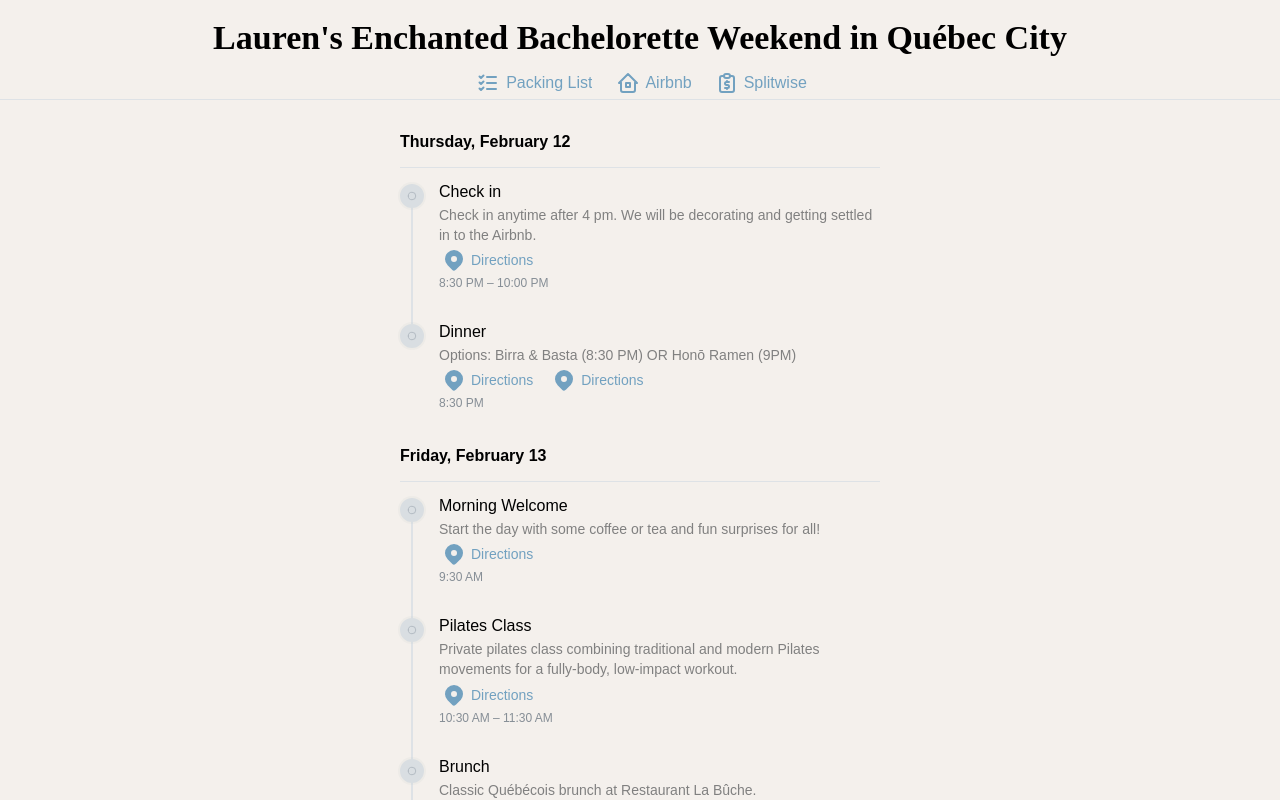
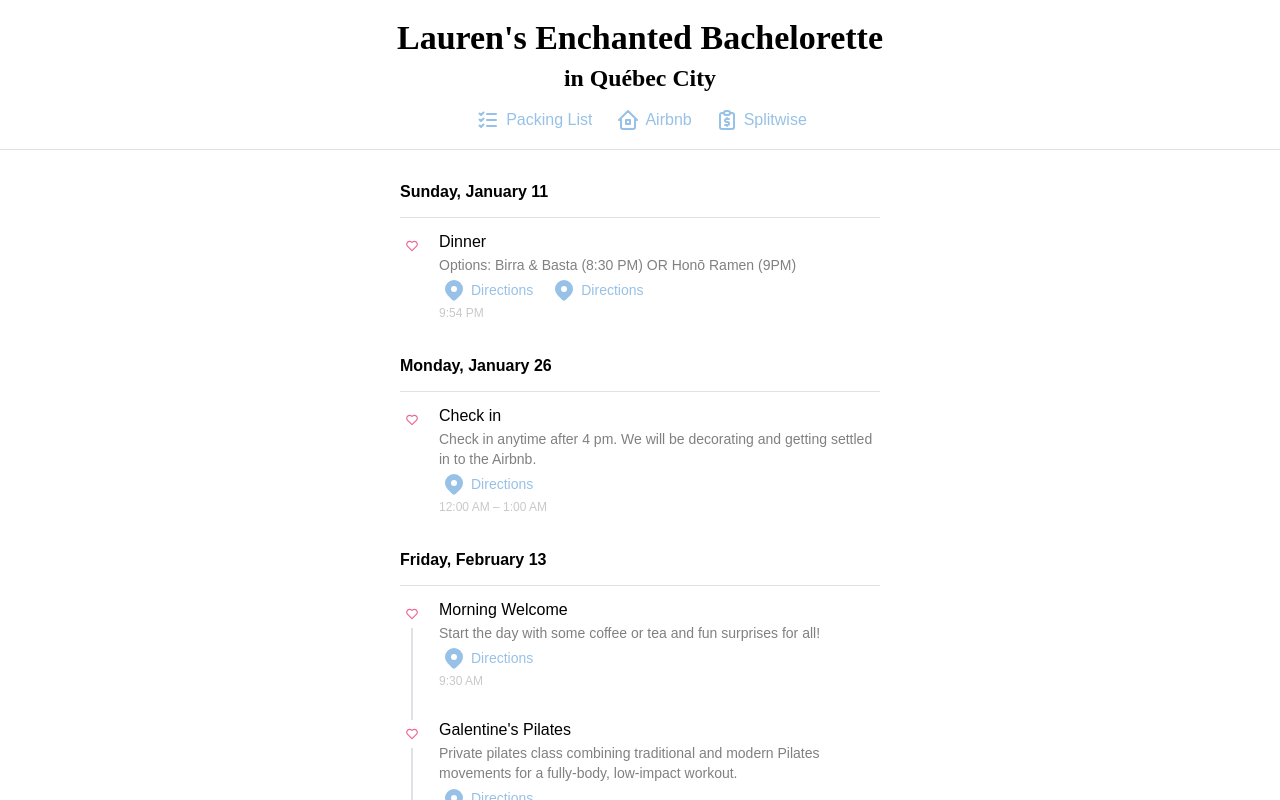
Before and after one commit to hfitzsim/bach-itinerary, a React (Vite) app: page / in a window 1280 px wide. Shown: the top 800 px of the page. Built offline with nearby package versions, Linux system fonts and the light colour scheme; a web font is replaced by a local one.

Commit message:
dim events after the day has past; scroll to current event

```diff
--- a/src/App.tsx
+++ b/src/App.tsx
@@ -12,12 +12,14 @@ import {
 	Text,
 	Button,
 } from '@mantine/core';
-import { useHeadroom, useMediaQuery, useDisclosure } from '@mantine/hooks';
+import { useHeadroom, useDisclosure } from '@mantine/hooks';
 import { theme } from './theme.ts';
 import { LivingTimelineByDay } from './Timeline.tsx';
 import PackingList from './PackingList.tsx';
 import { type TimelineItem } from './types.ts';
 import { IconHome2, IconReportMoney, IconListCheck } from '@tabler/icons-react';
+import { useRef, useEffect, useMemo } from 'react';
+import { useNow } from './useNow.tsx';
 
 const timelineItems: TimelineItem[] = [
 	{
@@ -26,8 +28,8 @@ const timelineItems: TimelineItem[] = [
 		description:
 			'Check in anytime after 4 pm. We will be decorating and getting settled in to the Airbnb.',
 		links: ['https://maps.app.goo.gl/TKJe7DBX2pWaj56S7'],
-		start: new Date('2026-02-12T20:30:00'),
-		end: new Date('2026-02-12T22:00:00'),
+		start: new Date('2026-01-26T00:00:00'),
+		end: new Date('2026-01-26T01:00:00'),
 	},
 	{
 		id: 'dinner1',
@@ -37,7 +39,7 @@ const timelineItems: TimelineItem[] = [
 			'https://maps.app.goo.gl/mHJ2S8JdZtpZcN8k8',
 			'https://maps.app.goo.gl/uMog82nuZCyvF8kC7',
 		],
-		start: new Date('2026-02-12T20:30:00'),
+		start: new Date(),
 	},
 	{
 		id: 'welcome',
@@ -48,7 +50,7 @@ const timelineItems: TimelineItem[] = [
 	},
 	{
 		id: 'exercise',
-		title: 'Pilates Class',
+		title: `Galentine's Pilates`,
 		description: `Private pilates class combining traditional and modern Pilates movements for a fully-body, low-impact workout.`,
 		links: ['https://maps.app.goo.gl/iFygjU11LSGDaoty6'],
 		start: new Date('2026-02-13T10:30:00'),
@@ -73,7 +75,7 @@ const timelineItems: TimelineItem[] = [
 		id: 'spa',
 		title: 'Nordic Spa Thermal Experience',
 		description:
-			'Enjoy a rejuvenating journey through varying temperatures. Bring a swimsuit, sandals, a reusable water bottle, and waterproof bag.',
+			'Enjoy a rejuvenating journey through varying temperatures at Strøm Spa. Bring a swimsuit, sandals, a reusable water bottle, and waterproof bag.',
 		links: ['https://maps.app.goo.gl/YhWHS587rtTciA9i6'],
 		start: new Date('2026-02-13T15:00:00'),
 	},
@@ -82,7 +84,7 @@ const timelineItems: TimelineItem[] = [
 		title: 'Game Night, Pizza, and Olympic Skating',
 		description: `Get ready for some fun and a cozy night in! There'll be games, pizza, and olympic skating.`,
 		links: ['https://maps.app.goo.gl/TKJe7DBX2pWaj56S7'],
-		start: new Date('2026-02-13T17:30:00'),
+		start: new Date('2026-02-13T18:00:00'),
 	},
 	{
 		id: 'croissants',
@@ -96,7 +98,7 @@ const timelineItems: TimelineItem[] = [
 		title: 'Explore the Carnaval Activities',
 		description:
 			'From Francophonie Park to the Ice Sculptures, take in the sights and sounds of the Carnival.',
-		links: ['https://maps.app.goo.gl/61rxFLSfSBYgwPxZ6'],
+		links: ['https://maps.app.goo.gl/bzQrosUBGjutZLHP9'],
 		start: new Date('2026-02-14T11:00:00'),
 		end: new Date('2026-02-14T13:30:00'),
 	},
@@ -125,7 +127,7 @@ const timelineItems: TimelineItem[] = [
 	},
 	{
 		id: 'irish_bar',
-		title: 'Galentines Irish Pub Dinner & Bar Hopping',
+		title: `Valentine's Irish Pub Dinner & Bar Hopping`,
 		description: `Dinner and (optional) drinks, and pub hopping at some of Québec City's best Irish pubs. Locations: DORSAY Pub Britannique, Pub St-Patrick, Pub St-Alexandre.`,
 		links: ['https://maps.app.goo.gl/XkRibVJSh6VYS6XB6'],
 		start: new Date('2026-02-14T20:30:00'),
@@ -139,45 +141,90 @@ const timelineItems: TimelineItem[] = [
 
 function App() {
 	const pinned = useHeadroom({ fixedAt: 120 });
-	const isXs = useMediaQuery('(max-width: 600px)', true);
+	const now = useNow();
 
 	const [opened, { open, close }] = useDisclosure(false);
+
+	const currentRef = useRef<HTMLDivElement>(null);
+
+	const currentIndex = timelineItems.findIndex((event: TimelineItem) => {
+		const TimelineItemDate = new Date(event.start);
+
+		// 1. Check if it is exactly today (ignores time)
+		const isToday =
+			TimelineItemDate.getDate() === now.getDate() &&
+			TimelineItemDate.getMonth() === now.getMonth() &&
+			TimelineItemDate.getFullYear() === now.getFullYear();
+
+		// 2. Or check if it's the first TimelineItem in the future
+		const isFuture = TimelineItemDate > now;
+
+		return isToday || isFuture;
+	});
+
+	const activeIndex = useMemo(() => {
+		const index = timelineItems.findIndex((event) => {
+			// If the event has an end time and we are past it, it's not the "current" one
+			if (event.end && now > event.end) return false;
+
+			// If we haven't reached the start time yet, this is the "next" upcoming event
+			if (event.start > now) return true;
+
+			// If we are between start and end (or no end exists), this is the "current" event
+			const isToday =
+				event.start.getDate() === now.getDate() &&
+				event.start.getMonth() === now.getMonth() &&
+				event.start.getFullYear() === now.getFullYear();
+
+			return isToday;
+		});
+
+		return index === -1 ? timelineItems.length - 1 : index;
+	}, [now, timelineItems]);
+
+	useEffect(() => {
+		const timer = setTimeout(() => {
+			if (currentRef.current) {
+				currentRef.current.scrollIntoView({
+					behavior: 'smooth',
+					block: 'center', // 'center' is safer with sticky headers
+				});
+			}
+		}, 150); // 150ms is usually enough for Mantine transitions
+
+		return () => clearTimeout(timer);
+	}, [activeIndex]); // Trigger specifically when the active index changes
 
 	return (
 		<MantineProvider theme={theme}>
 			<AppShell
-				header={{ height: isXs ? 200 : 100, collapsed: !pinned, offset: false }}
+				header={{ height: 150, collapsed: !pinned, offset: false }}
 				padding="md"
-				bg={'isabelline'}
+				bg={'white'}
 			>
-				<AppShell.Header p="md" bg="isabelline">
+				<AppShell.Header p="md" bg="white">
 					<Flex direction="column" justify="center" align="center" gap={5}>
 						<Title order={1} style={{ textAlign: 'center' }}>
-							Lauren's Enchanted Bachelorette Weekend in Québec City
+							Lauren's Enchanted Bachelorette <br />
+							<Text style={{ fontWeight: '600', fontSize: '0.7em' }}>in Québec City</Text>
 						</Title>
 						<Group gap={20}>
 							<Flex direction="row" justify="center" align="center" gap={2}>
-								<ThemeIcon color="air-superiority-blue" size={30} variant="transparent">
+								<ThemeIcon color="icy-blue" size={30} variant="transparent">
 									<IconListCheck />
 								</ThemeIcon>
-								<Button
-									variant="transparent"
-									onClick={open}
-									color="air-superiority-blue"
-									m={0}
-									p={0}
-								>
+								<Button variant="transparent" onClick={open} color="icy-blue" m={0} p={0}>
 									<Text fw="light">Packing List</Text>
 								</Button>
 							</Flex>
 							<Flex direction="row" justify="center" align="center" gap={2}>
-								<ThemeIcon color="air-superiority-blue" size={30} variant="transparent">
+								<ThemeIcon color="icy-blue" size={30} variant="transparent">
 									<IconHome2 />
 								</ThemeIcon>
 								<Anchor href="https://maps.app.goo.gl/TKJe7DBX2pWaj56S7">Airbnb</Anchor>
 							</Flex>
 							<Flex direction="row" justify="center" align="center" gap={2}>
-								<ThemeIcon color="air-superiority-blue" size={30} variant="transparent">
+								<ThemeIcon color="icy-blue" size={30} variant="transparent">
 									<IconReportMoney />
 								</ThemeIcon>
 								<Anchor href="https://www.splitwise.com/join/JJac4HubVXA+1jidiw?v=e">
@@ -190,7 +237,11 @@ function App() {
 
 				<AppShell.Main pt="var(--app-shell-header-height)">
 					<Container size="xs" p={30}>
-						<LivingTimelineByDay items={timelineItems} />
+						<LivingTimelineByDay
+							currentRef={currentRef}
+							activeIndex={activeIndex}
+							items={timelineItems}
+						/>
 					</Container>
 				</AppShell.Main>
 
--- a/src/Timeline.tsx
+++ b/src/Timeline.tsx
@@ -1,10 +1,16 @@
 import { Timeline, Text, ThemeIcon, Box, Stack, Group, Divider, Anchor, Flex } from '@mantine/core';
-import { IconCheck, IconClock, IconCircle } from '@tabler/icons-react';
+import { IconHeartFilled, IconHeart } from '@tabler/icons-react';
 import { useNow } from './useNow.tsx';
 import { type TimelineItem, type DayGroup } from './types.ts';
 import { IconMapPinFilled } from '@tabler/icons-react';
 
-export function LivingTimelineByDay({ items }: { items: TimelineItem[] }) {
+interface TimelineProps {
+	currentRef: React.RefObject<HTMLDivElement | null>;
+	activeIndex: number;
+	items: TimelineItem[];
+}
+
+export const LivingTimelineByDay = ({ currentRef, activeIndex, items }: TimelineProps) => {
 	const now = useNow(60_000);
 	const days = groupByDay(items);
 
@@ -49,13 +55,15 @@ export function LivingTimelineByDay({ items }: { items: TimelineItem[] }) {
 		return 'future';
 	}
 
+	const isPast = (date: Date) => date.setHours(0, 0, 0, 0) < now.setHours(0, 0, 0, 0);
+
 	return (
 		<Stack gap="xl">
 			{days.map((day) => (
 				<Box key={day.dateKey}>
 					{/* Day header */}
 					<Group mb="sm">
-						<Text fw={600}>
+						<Text fw={600} c={isPast(day.date) ? '#c9c9c9' : 'black'}>
 							{day.date.toLocaleDateString(undefined, {
 								weekday: 'long',
 								month: 'long',
@@ -68,26 +76,31 @@ export function LivingTimelineByDay({ items }: { items: TimelineItem[] }) {
 
 					{/* Timeline for the day */}
 					<Timeline bulletSize={24} lineWidth={2}>
-						{day.items.map((item) => {
+						{day.items.map((item, index) => {
 							const status = getTimelineStatus(item, now);
 
 							return (
 								<Timeline.Item
 									key={item.id}
+									ref={item.id === items[activeIndex]?.id ? currentRef : null}
 									title={item.title}
 									bullet={
 										<ThemeIcon
-											color={status === 'past' ? 'green' : status === 'current' ? 'blue' : 'gray'}
-											variant={status === 'future' ? 'light' : 'filled'}
+											color={status === 'past' ? '#c9c9c9' : status === 'current' ? 'red' : 'pink'}
+											variant={
+												status === 'past' ? 'filled' : status === 'current' ? 'white' : 'light'
+											}
 											radius="xl"
+											style={{ backgroundColor: 'white' }}
 										>
-											{status === 'past' && <IconCheck size={14} />}
-											{status === 'current' && <IconClock size={14} />}
-											{status === 'future' && <IconCircle size={10} />}
+											{status === 'past' && <IconHeartFilled size={14} color="#c9c9c9" />}
+											{status === 'current' && <IconHeartFilled size={14} />}
+											{status === 'future' && <IconHeart size={14} />}
 										</ThemeIcon>
 									}
+									styles={{ itemTitle: { color: status === 'past' ? '#c9c9c9' : 'black' } }}
 								>
-									<Text size="sm" c="grey">
+									<Text size="sm" c={status === 'past' ? '#c9c9c9' : 'grey'}>
 										{item.description}
 									</Text>
 
@@ -95,10 +108,19 @@ export function LivingTimelineByDay({ items }: { items: TimelineItem[] }) {
 										<Group>
 											{item.links.map((link) => (
 												<Flex direction="row" justify="center" align="center" gap={2}>
-													<ThemeIcon color="air-superiority-blue" size={30} variant="transparent">
+													<ThemeIcon
+														color={status === 'past' ? '#c9c9c9' : 'icy-blue'}
+														size={30}
+														variant="transparent"
+													>
 														<IconMapPinFilled />
 													</ThemeIcon>
-													<Anchor size="sm" key={link} href={link}>
+													<Anchor
+														size="sm"
+														key={link}
+														href={link}
+														c={status === 'past' ? '#c9c9c9' : 'icy-blue'}
+													>
 														Directions
 													</Anchor>
 												</Flex>
@@ -106,7 +128,7 @@ export function LivingTimelineByDay({ items }: { items: TimelineItem[] }) {
 										</Group>
 									)}
 
-									<Text size="xs" c={status === 'current' ? 'blue' : 'dimmed'}>
+									<Text size="xs" c={status === 'current' ? 'icy-blue' : '#c9c9c9'}>
 										{item.start.toLocaleTimeString([], {
 											hour: 'numeric',
 											minute: '2-digit',
@@ -125,4 +147,4 @@ export function LivingTimelineByDay({ items }: { items: TimelineItem[] }) {
 			))}
 		</Stack>
 	);
-}
+};
--- a/src/theme.ts
+++ b/src/theme.ts
@@ -2,17 +2,17 @@ import { createTheme } from '@mantine/core';
 
 const theme = createTheme({
 	colors: {
-		isabelline: [
-			'#F4F0EC',
-			'#F4F0EC',
-			'#F4F0EC',
-			'#F4F0EC',
-			'#F4F0EC',
-			'#F4F0EC',
-			'#F4F0EC',
-			'#F4F0EC',
-			'#F4F0EC',
-			'#F4F0EC',
+		glacier: [
+			'#EEE8DD',
+			'#EEE8DD',
+			'#EEE8DD',
+			'#EEE8DD',
+			'#EEE8DD',
+			'#EEE8DD',
+			'#EEE8DD',
+			'#EEE8DD',
+			'#EEE8DD',
+			'#EEE8DD',
 		],
 		jet: [
 			'#363635',
@@ -38,20 +38,20 @@ const theme = createTheme({
 			'#F5433D',
 			'#F5433D',
 		],
-		'air-superiority-blue': [
-			'#72A1C0',
-			'#72A1C0',
-			'#72A1C0',
-			'#72A1C0',
-			'#72A1C0',
-			'#72A1C0',
-			'#72A1C0',
-			'#72A1C0',
-			'#72A1C0',
-			'#72A1C0',
+		'icy-blue': [
+			'#97C1E6',
+			'#97C1E6',
+			'#97C1E6',
+			'#97C1E6',
+			'#97C1E6',
+			'#97C1E6',
+			'#97C1E6',
+			'#97C1E6',
+			'#97C1E6',
+			'#97C1E6',
 		],
 	},
-	primaryColor: 'air-superiority-blue',
+	primaryColor: 'icy-blue',
 	primaryShade: 5,
 	cursorType: 'pointer',
 	defaultRadius: 'sm',
```
